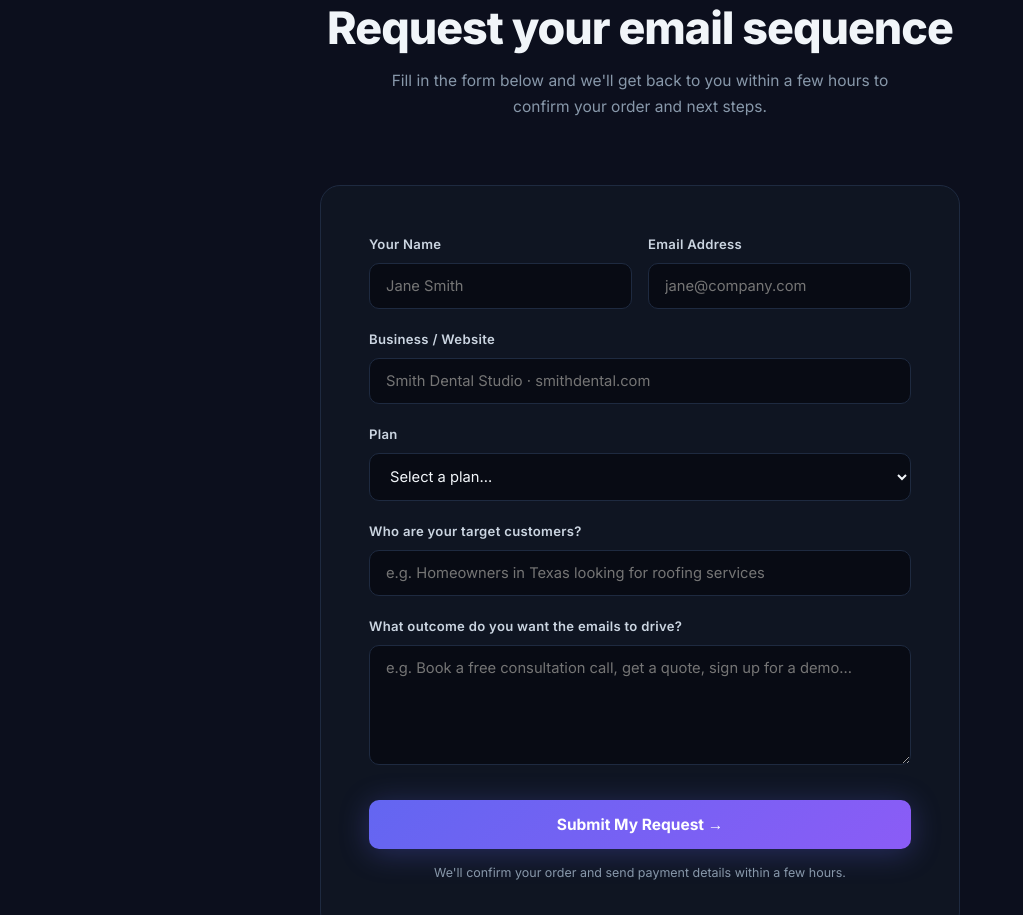
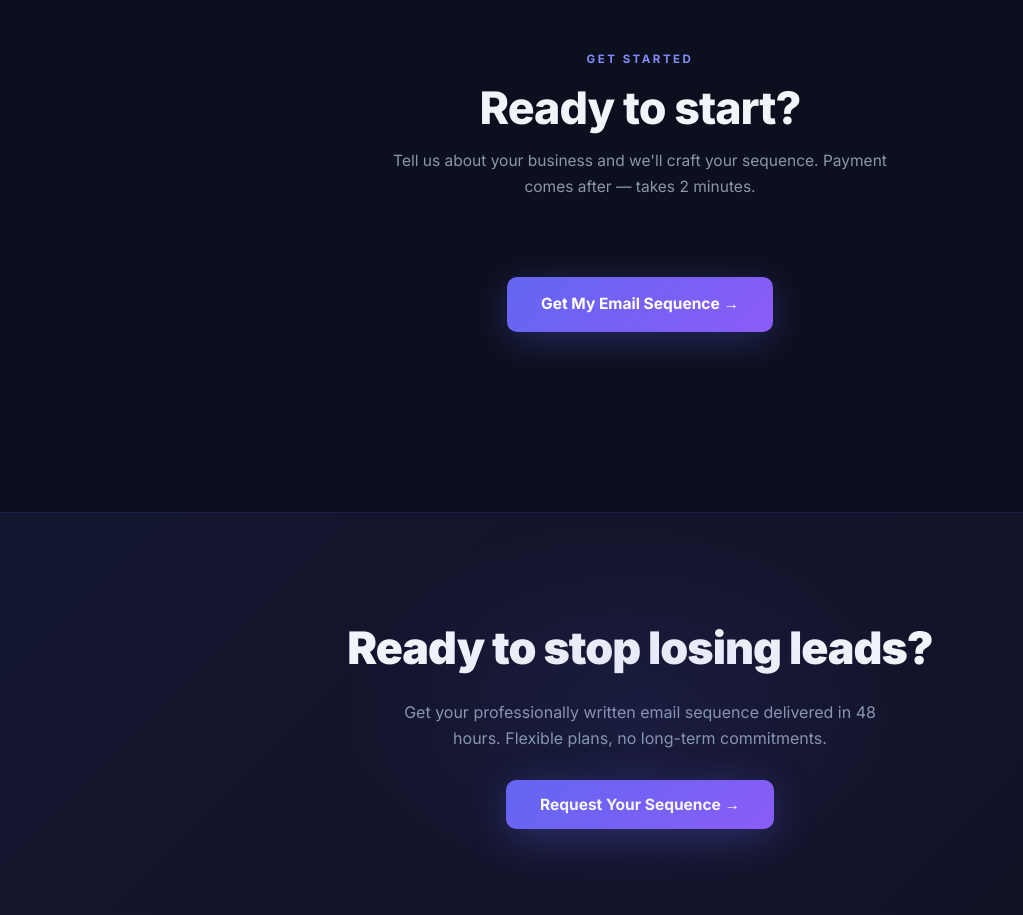
Before and after one commit to yazdanikimia78/aingelx, a website: page index.html in a window 1280 px wide. Shown: the part 5099-6014 px from the top of the page, without its empty margins (0-1023 px from the left). Drawn offline with Linux system fonts and the light colour scheme.

Commit message:
Remove old contact form — all CTAs now go to onboarding page

```diff
--- a/index.html
+++ b/index.html
@@ -996,62 +996,11 @@
 
 <!-- CONTACT FORM -->
 <section id="contact" style="background: var(--bg2);">
-  <div class="container">
+  <div class="container" style="text-align:center; padding: 80px 20px;">
     <div class="section-label">Get Started</div>
-    <h2 class="section-title">Request your email sequence</h2>
-    <p class="section-sub">Fill in the form below and we'll get back to you within a few hours to confirm your order and next steps.</p>
-
-    <div class="contact-wrap">
-      <form name="contact" method="POST" data-netlify="true" netlify-honeypot="bot-field" id="contactForm" onsubmit="handleSubmit(event)">
-        <input type="hidden" name="form-name" value="contact" />
-        <p style="display:none;"><input name="bot-field" /></p>
-
-        <div class="form-row">
-          <div class="form-group">
-            <label for="name">Your Name</label>
-            <input type="text" id="name" name="name" placeholder="Jane Smith" required />
-          </div>
-          <div class="form-group">
-            <label for="email">Email Address</label>
-            <input type="email" id="email" name="email" placeholder="jane@company.com" required />
-          </div>
-        </div>
-
-        <div class="form-group">
-          <label for="business">Business / Website</label>
-          <input type="text" id="business" name="business" placeholder="Smith Dental Studio · smithdental.com" required />
-        </div>
-
-        <div class="form-group">
-          <label for="plan">Plan</label>
-          <select id="plan" name="plan" required>
-            <option value="" disabled selected>Select a plan…</option>
-            <option value="starter">Starter — $97 (one-time)</option>
-            <option value="done-for-you">Done For You — $297 (one-time)</option>
-            <option value="monthly">Monthly Retainer — $197/mo</option>
-          </select>
-        </div>
-
-        <div class="form-group">
-          <label for="target">Who are your target customers?</label>
-          <input type="text" id="target" name="target" placeholder="e.g. Homeowners in Texas looking for roofing services" required />
-        </div>
-
-        <div class="form-group">
-          <label for="goal">What outcome do you want the emails to drive?</label>
-          <textarea id="goal" name="goal" placeholder="e.g. Book a free consultation call, get a quote, sign up for a demo…" required></textarea>
-        </div>
-
-        <button type="submit" class="form-submit">Submit My Request →</button>
-        <p class="form-note">We'll confirm your order and send payment details within a few hours.</p>
-      </form>
-
-      <div class="form-success" id="formSuccess">
-        <div class="icon">✅</div>
-        <h3>Request received!</h3>
-        <p>We'll review your details and reach out within a few hours to confirm your order and send payment instructions.</p>
-      </div>
-    </div>
+    <h2 class="section-title">Ready to start?</h2>
+    <p class="section-sub">Tell us about your business and we'll craft your sequence. Payment comes after — takes 2 minutes.</p>
+    <a href="/onboarding.html" class="btn-primary" style="display:inline-block; margin-top: 12px;">Get My Email Sequence →</a>
   </div>
 </section>
 
@@ -1060,7 +1009,7 @@
   <div class="container">
     <h2>Ready to stop losing leads?</h2>
     <p>Get your professionally written email sequence delivered in 48 hours. Flexible plans, no long-term commitments.</p>
-    <a href="#contact" class="btn-primary">Request Your Sequence →</a>
+    <a href="/onboarding.html" class="btn-primary">Request Your Sequence →</a>
   </div>
 </div>
 
```
